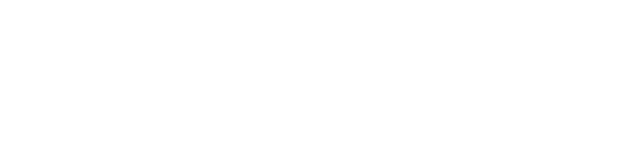
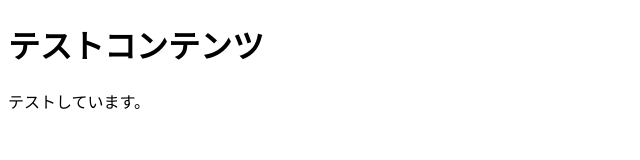
Before and after one commit to SaoriOKAYAMA/TesT, a plain HTML site: page index.html in a window 1280 px wide. Shown: the whole page, without its empty margins (0-640 px from the left). Drawn offline with Linux system fonts and the light colour scheme.

Commit message:
index.html編集

```diff
--- a/index.html
+++ b/index.html
@@ -7,6 +7,7 @@
     <title>Document</title>
 </head>
 <body>
-
+    <h1>テストコンテンツ</h1>
+    <p>テストしています。</p>
 </body>
 </html>
```
